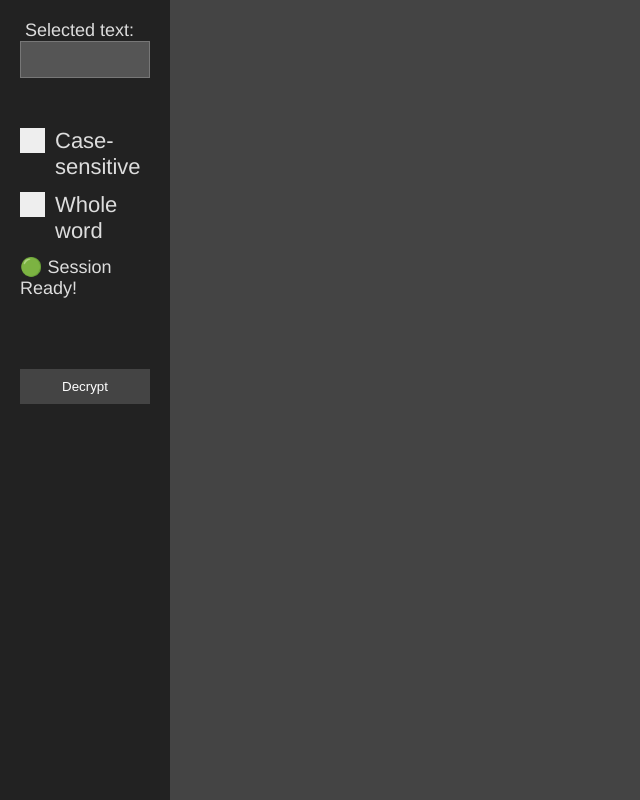
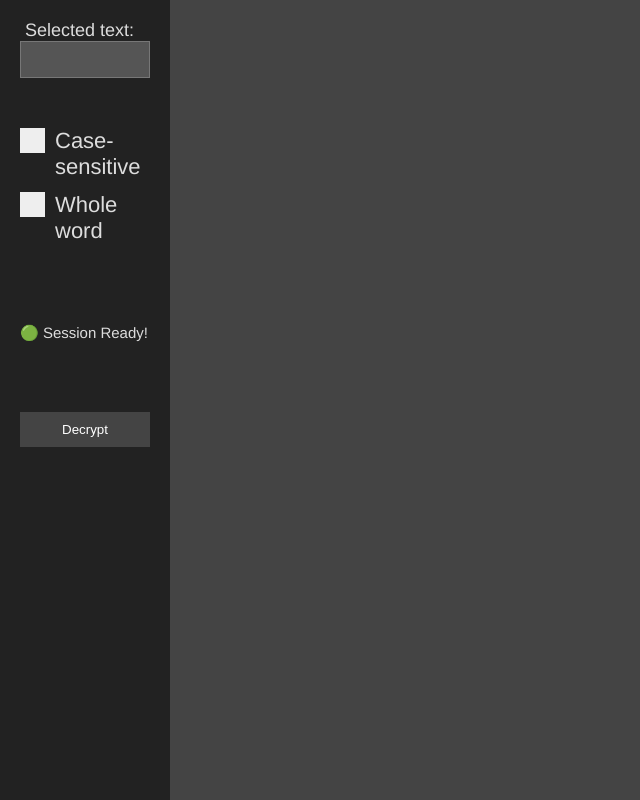
Before and after one commit to pralad-p/cypher-note, an Electron app: page index.html in a window 800 px wide. Shown: the whole page, without its empty margins (0-640 px from the left). Drawn offline with Linux system fonts and the light colour scheme.

Commit message:
add padding and font nice

```diff
--- a/style.css
+++ b/style.css
@@ -157,6 +157,11 @@ label {
   transition: background-color 0.3s; /* Smooth transition for hover effect */
 }
 
+#session-status {
+  margin-top: 80px;
+  font-size: smaller;
+}
+
 #decrypt-button:hover {
   background-color: #555;
 }
```
